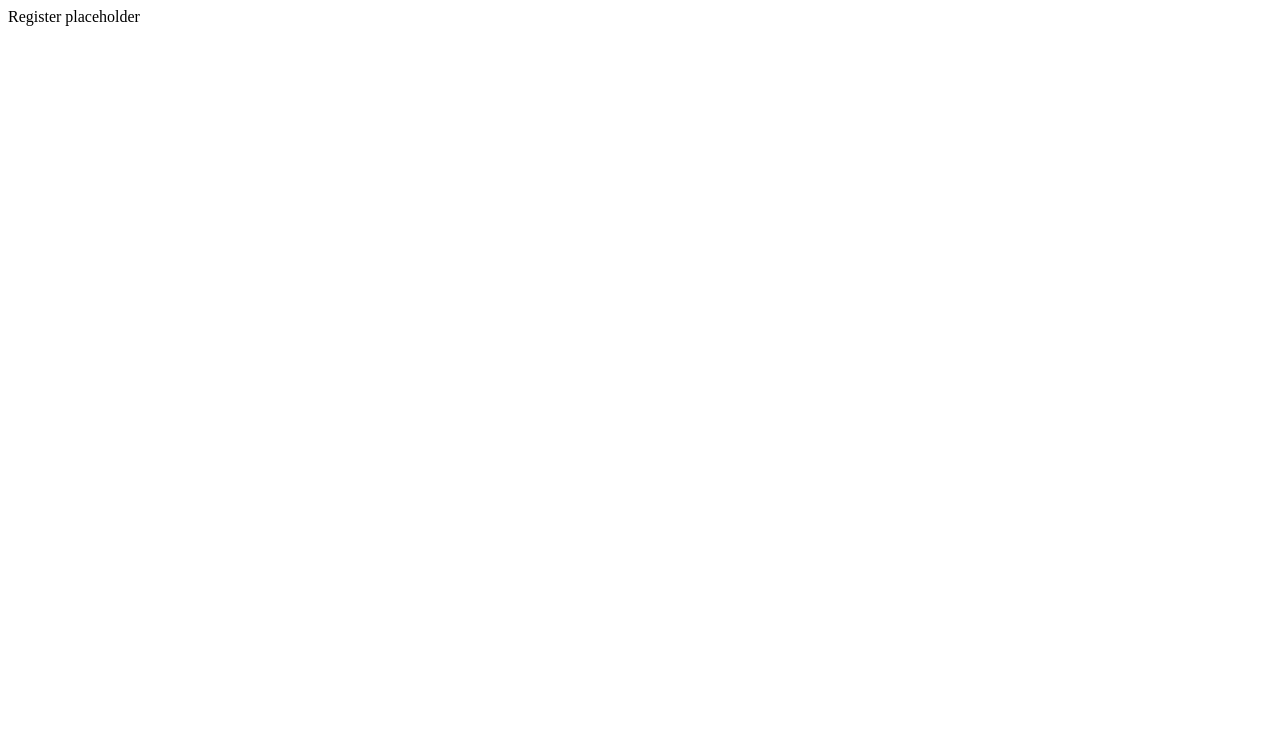
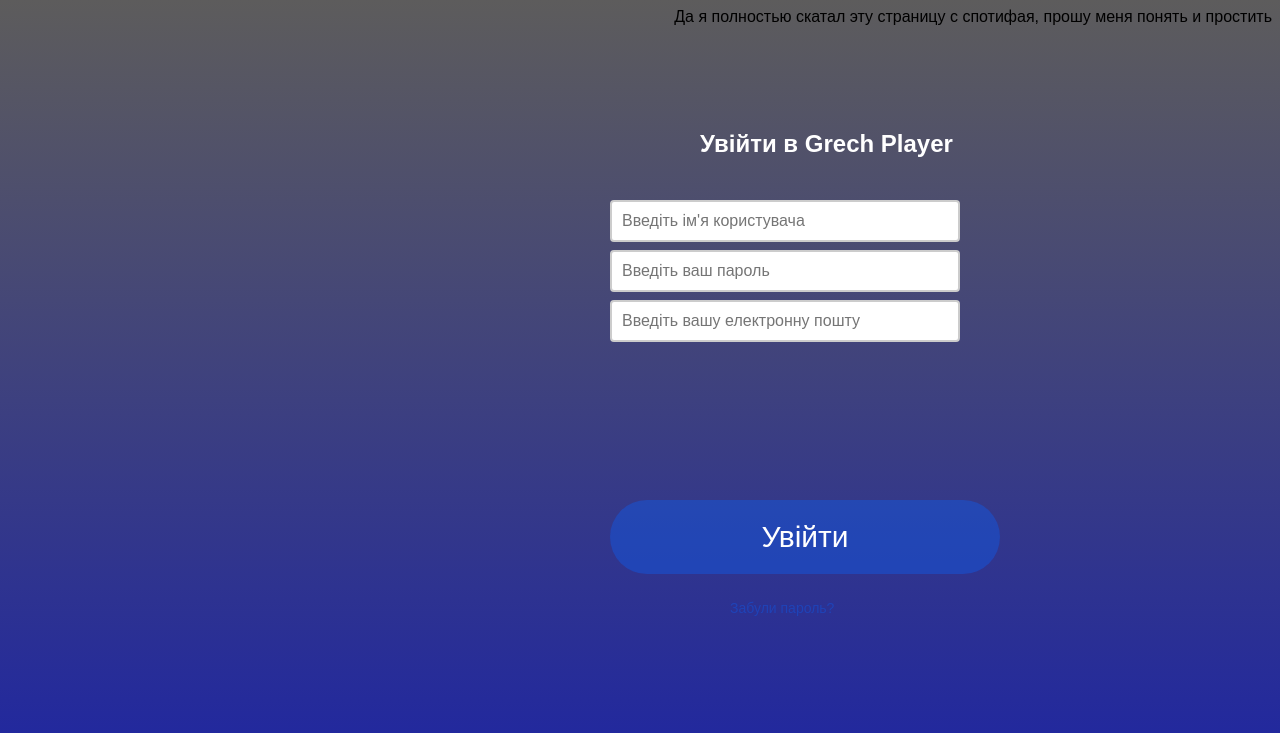
Before and after one commit to mothmelons/Release-, a plain HTML site: page GrandFinale/register.html in a window 1280 px wide. Drawn offline with Linux system fonts and the light colour scheme.

Commit message:
Передостанній комміт (має бути)

```diff
--- a/GrandFinale/catalogstyle.css
+++ b/GrandFinale/catalogstyle.css
@@ -1,10 +1,12 @@
 
 header{
     margin-top: 20px;
+    font-family: 'Julius Sans One', sans-serif;
 }
 
 body{
-    background-color: #031d44
+    background-color: #031d44;
+    font-family: 'Julius Sans One', sans-serif;
 }
 nav{
     background-color:#031d44;
--- /dev/null
+++ b/GrandFinale/playerstyle.css
@@ -0,0 +1,3 @@
+iframe{
+    padding-top: 100px;
+}
--- a/GrandFinale/profilestyle.css
+++ b/GrandFinale/profilestyle.css
@@ -1,7 +1,8 @@
 body {
     background-color: #011635; /* Темно-синий фон */
     color: white;
-    font-family: sans-serif;
+    font-family: 'Julius Sans One', sans-serif;
+    background: linear-gradient(180deg, #0d5cef69 0%, #040e7978 100%);
   }
 
   .container {
@@ -41,14 +42,14 @@ body {
 
   .tab {
     padding: 10px 20px;
-    background-color: #333;
+    background-color: #011635;
     border: 1px solid #555;
     margin-right: 10px;
     cursor: pointer;
   }
 
   .tab.active {
-    background-color: #555;
+    background-color: #0d5cef69;
   }
 
   .content {
--- a/GrandFinale/register.html
+++ b/GrandFinale/register.html
@@ -1,11 +1,32 @@
 <html>
-    <header>
-            <p>Register placeholder</p>
+<head>
+    <title>Spotify Clone</title>
+    <link rel="stylesheet" href="registerstyle.css">
+    <link rel="preconnect" href="https://fonts.googleapis.com">
+    <link rel="preconnect" href="https://fonts.gstatic.com" crossorigin>
+    <link href="https://fonts.googleapis.com/css2?family=Kanit:ital,wght@0,100;0,200;0,300;0,400;0,500;0,600;0,700;0,800;0,900;1,100;1,200;1,300;1,400;1,500;1,600;1,700;1,800;1,900&display=swap" rel="stylesheet">
+</head>
+<body>
+     <header>
+        <div class="back"></div>
     </header>
-    <body>
-
-    </body>
+    <main>
+        <div class="Spotify-registration"></div>
+        <h2 class="Spotify-text">Увійти в Grech Player</h2>
+        <div class="form-container">
+            <form action="" method="post">
+                <input type="text" id="username" name="username" class="username-input" placeholder="Введіть ім'я користувача" required>
+                <input type="password" id="password" name="password" class="password-input" placeholder="Введіть ваш пароль" required>
+                <input type="email" id="email" name="email" class="email-input" placeholder="Введіть вашу електронну пошту" required>
+                <a href="webplayer.html" class="submit-button">Увійти</a>
+                <p id="message" style="color:white"></p>
+                <a href="#" class="forgot-password">Забули пароль?</a>
+            </form>
+        </div>
+    </main>
     <footer>
-
+        <p class="ps">Да я полностью скатал эту страницу с спотифая, прошу меня понять и простить</p>
     </footer>
+    <script src="scripts.js"></script>
+</body>
 </html>
--- /dev/null
+++ b/GrandFinale/registerstyle.css
@@ -0,0 +1,191 @@
+body {
+    background: linear-gradient(0deg, rgb(29, 36, 163) 0%, rgb(93, 92, 92) 100%);
+    font-family: 'Julius Sans One', sans-serif;
+    overflow-x: hidden;
+}
+
+
+.logo{
+    z-index: 5;
+    display: block;
+    position:fixed;
+    margin-left: 100px;
+    top: 25px;
+    transition: 0.3s;
+}
+
+.logo:hover{
+    display: block;
+    position: fixed;
+    top: 28px;
+    transition: 0.3s;
+}
+
+
+.Spotify-registration{
+    position: absolute;
+    display: block;
+    top: 30px;
+    left: 35%;
+    text-align: center;
+    z-index: 4;
+    height: 700px;
+    border-radius: 25px;
+    width: 450px;
+    z-index: 2;
+}
+
+.logo-white{
+    display: block;
+    position: absolute;
+    left: 750px;
+    top: 50px;
+    z-index: 3;
+}
+
+.Spotify-text{
+    display: block;
+    position: absolute;
+    color: white;
+    left: 700px;
+    top: 110px;
+    z-index: 3;
+}
+
+.username-input {
+    width: 350px;
+    padding: 10px;
+    margin-bottom: 20px;
+    border: 2px solid #ccc;
+    border-radius: 4px;
+    font-size: 16px;
+    top: 200px;
+    left: 610px;
+    z-index: 3;
+    display: block;
+    position: absolute;
+}
+
+.password-input {
+    width: 350px;
+    padding: 10px;
+    margin-bottom: 20px;
+    border: 2px solid #ccc;
+    border-radius: 4px;
+    font-size: 16px;
+    top: 250px;
+    left: 610px;
+    z-index: 3;
+    display: block;
+    position: absolute;
+}
+
+.email-input {
+    width: 350px;
+    padding: 10px;
+    margin-bottom: 20px;
+    border: 2px solid #ccc;
+    border-radius: 4px;
+    font-size: 16px;
+    top: 300px;
+    left: 610px;
+    z-index: 3;
+    display: block;
+    position: absolute;
+}
+
+.username-input:focus {
+    border-color: #000000;
+    outline: none;
+}
+
+.password-input:focus {
+    border-color: #000000;
+    outline: none;
+}
+
+.email-input:focus {
+    border-color: #000000;
+    outline: none;
+}
+
+.submit-button {
+    width: 350px;
+    padding: 20px;
+    margin-bottom: 20px;
+    border-radius: 50px;
+    font-size: 30px;
+    top: 250px;
+    left: 610px;
+    z-index: 3;
+    display: block;
+    position: absolute;
+    background-color: #0d5cef69;
+    top:500px ;
+    cursor: pointer;
+    text-decoration: none;
+    text-align: center;
+}
+
+.submit-button:hover {
+    background-color: #040e7978;
+}
+
+.submit-button:active {
+    background-color: #040e7978;
+}
+
+
+.forgot-password {
+    display: block;
+    position:absolute;
+    text-align: center;
+    font-size: 14px;
+    color: #0d5cef69;
+    top: 600px;
+    left: 730px;
+    text-decoration: none;
+    transition: 0.3s ;
+    z-index: 3;
+}
+
+.forgot-password:hover {
+    color: #ffffff;
+}
+
+.switch-theme-button {
+    z-index: 6;
+    display: block;
+    position:fixed;
+    right: 15px;
+    top: 25px;
+    border-radius: 25px;
+    background-color: white;
+    color: black;
+    padding-left: 40px;
+    padding-right: 40px;
+    padding-bottom: 10px;
+    padding-top: 10px;
+    text-align: center;
+    font-size: 20px;
+    border-right: 3px solid rgb(226, 226, 226);
+    border-bottom: 3px solid rgb(226, 226, 226);
+    transition: 0.5s;
+}
+.switch-theme-button:hover {
+    display: block;
+    position: fixed;
+    right: 13px;
+    top: 28px;
+    background-color: rgb(226, 226, 226);
+    transition: 0.4s;
+}
+
+a {
+    color: #ffffff;
+}
+
+.ps{
+    color: #000000;
+    text-align: end;
+}
```
Also changed, not shown: GrandFinale/catalog.html (+3 -0 lines), GrandFinale/player.html (+6 -0 lines), GrandFinale/profile.html (+7 -4 lines), GrandFinale/loginstyle.css (added).
